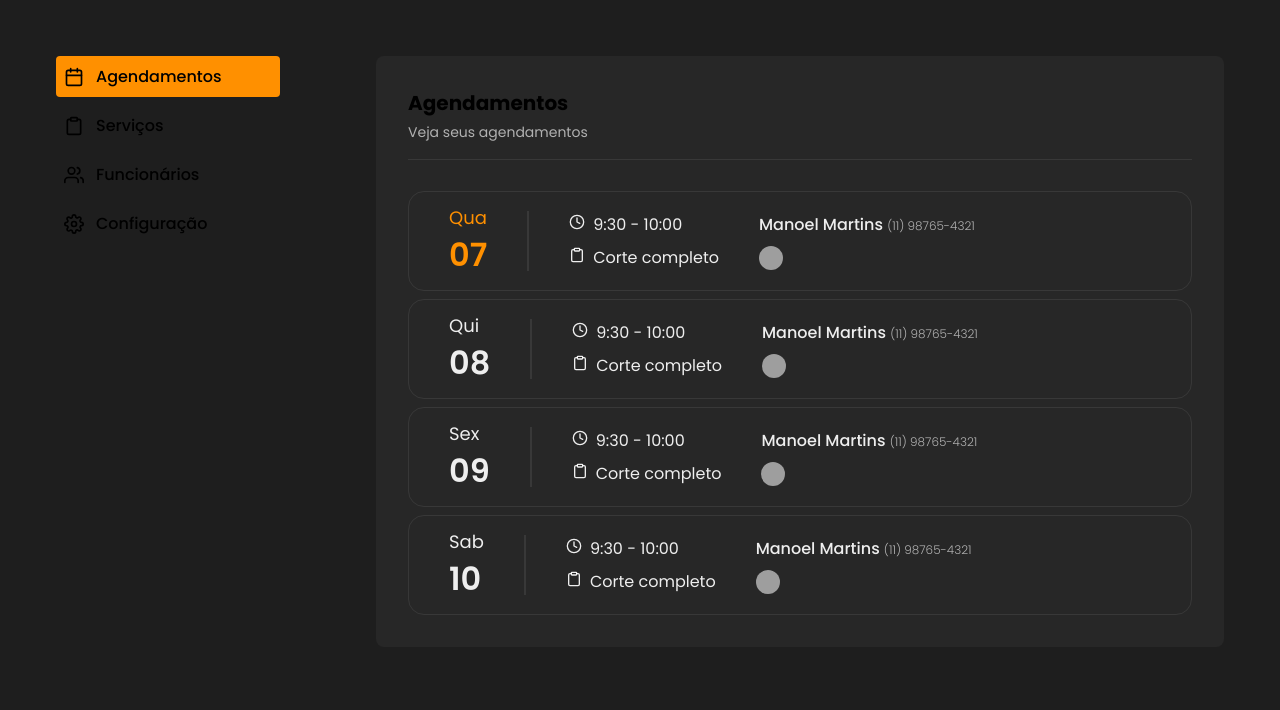
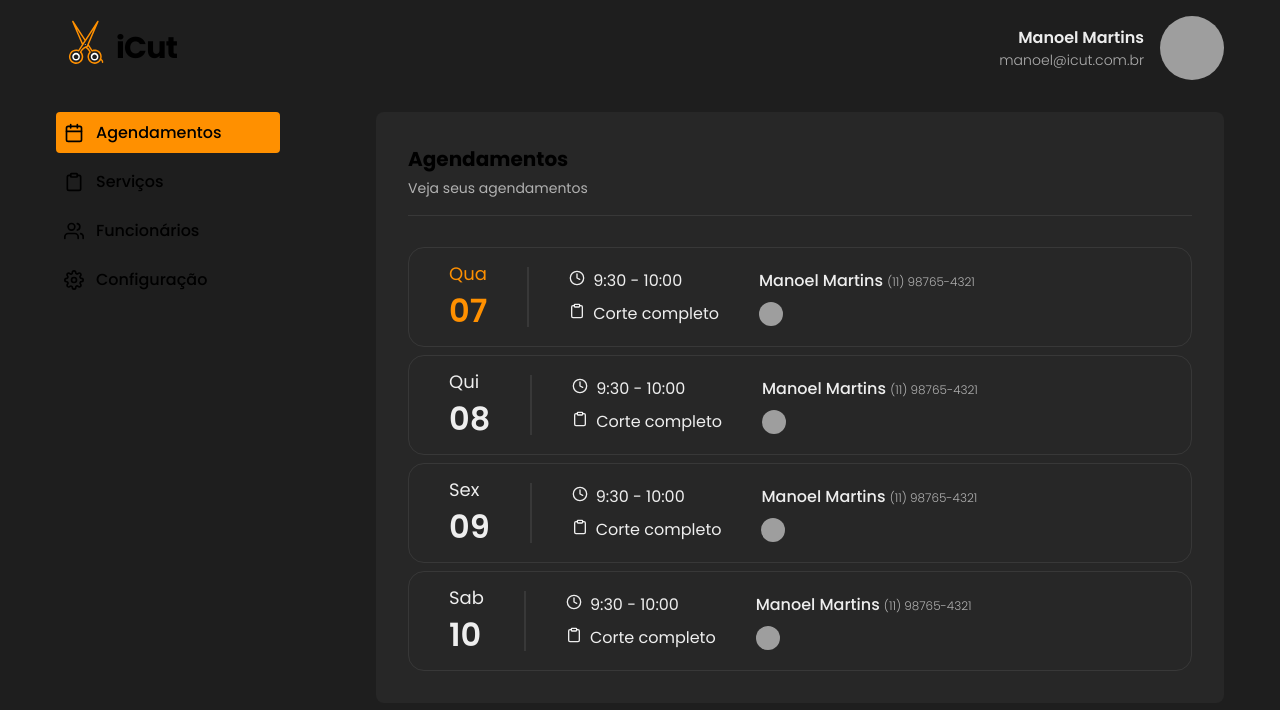
Before and after one commit to icut-dev/icut-frontend, a Next.js app: page /admin/appointment in a window 1280 px wide. Shown: the top 710 px of the page. Built offline with nearby package versions, Linux system fonts and the light colour scheme; grey boxes are pictures that could not be loaded.

Commit message:
feat: add admin header

```diff
--- a/src/app/admin/layout.tsx
+++ b/src/app/admin/layout.tsx
@@ -1,8 +1,10 @@
 import { ReactNode } from 'react';
+import { AdminHeader } from '~/appRoot/presentation/components';
 
 export default function AdminLayout({ children }: { children: ReactNode }) {
   return (
     <div style={{ margin: '0 auto', maxWidth: '1200px', padding: '0 1rem' }}>
+      <AdminHeader />
       {children}
     </div>
   );
--- /dev/null
+++ b/src/appRoot/presentation/components/admin/header/index.tsx
@@ -0,0 +1,28 @@
+import Image from 'next/image';
+import scissorsIcon from '../../../../../../public/assets/logo-scissors.svg';
+import styles from './styles.module.scss';
+
+export function Header() {
+  return (
+    <header className={styles.container}>
+      <div className={styles.logoContainer}>
+        <Image src={scissorsIcon} alt='icon.alt' width={60} height={60} />
+        <span className={styles.logo}>iCut</span>
+      </div>
+
+      <div className={styles.profileContainer}>
+        <div className={styles.profile}>
+          <span>Manoel Martins</span>
+          <span className={styles.profileEmail}>manoel@icut.com.br</span>
+        </div>
+
+        <Image
+          src='https://github.com/ManoMartins.png'
+          alt='Manoel Martins'
+          width={64}
+          height={64}
+        />
+      </div>
+    </header>
+  );
+}
--- /dev/null
+++ b/src/appRoot/presentation/components/admin/header/styles.module.scss
@@ -0,0 +1,43 @@
+.container {
+  display: flex;
+  align-items: center;
+  justify-content: space-between;
+
+  height: 64px;
+  margin: 1rem auto 2rem;
+}
+
+.logoContainer {
+  display: flex;
+  align-items: center;
+}
+
+.logo {
+  font-weight: 700;
+  font-size: 1.875rem;
+  letter-spacing: -0.025em;
+}
+
+.profileContainer {
+  display: flex;
+  align-items: center;
+
+  .profile {
+    display: flex;
+    flex-direction: column;
+    align-items: flex-end;
+    margin-right: 1rem;
+    color: var(--white-900);
+    font-weight: 600;
+  }
+
+  .profileEmail {
+    color: var(--white-700);
+    font-weight: 300;
+    font-size: 0.875rem;
+  }
+
+  img {
+    border-radius: 50%;
+  }
+}
--- a/src/appRoot/presentation/components/index.ts
+++ b/src/appRoot/presentation/components/index.ts
@@ -1,3 +1,4 @@
 export { Header } from './header';
 export { default as InputText } from './form/input-text';
 export { ServiceItem } from './service-item/service-item';
+export { Header as AdminHeader } from './admin/header';
--- a/src/appRoot/presentation/pages/admin/appointment/styles.module.scss
+++ b/src/appRoot/presentation/pages/admin/appointment/styles.module.scss
@@ -1,6 +1,5 @@
 .container {
   display: flex;
-  margin-top: 56px;
 }
 
 .header {
--- a/src/appRoot/presentation/pages/admin/employee/styles.module.scss
+++ b/src/appRoot/presentation/pages/admin/employee/styles.module.scss
@@ -1,6 +1,5 @@
 .container {
   display: flex;
-  margin-top: 56px;
 }
 
 .header {
--- a/src/appRoot/presentation/pages/admin/service/styles.module.scss
+++ b/src/appRoot/presentation/pages/admin/service/styles.module.scss
@@ -1,6 +1,5 @@
 .container {
   display: flex;
-  margin-top: 56px;
 }
 
 .header {
--- a/src/appRoot/presentation/pages/admin/setting/styles.module.scss
+++ b/src/appRoot/presentation/pages/admin/setting/styles.module.scss
@@ -1,6 +1,5 @@
 .container {
   display: flex;
-  margin-top: 56px;
 }
 
 .header {
```
Also changed, not shown: public/assets/logo-scissors.svg (added).
